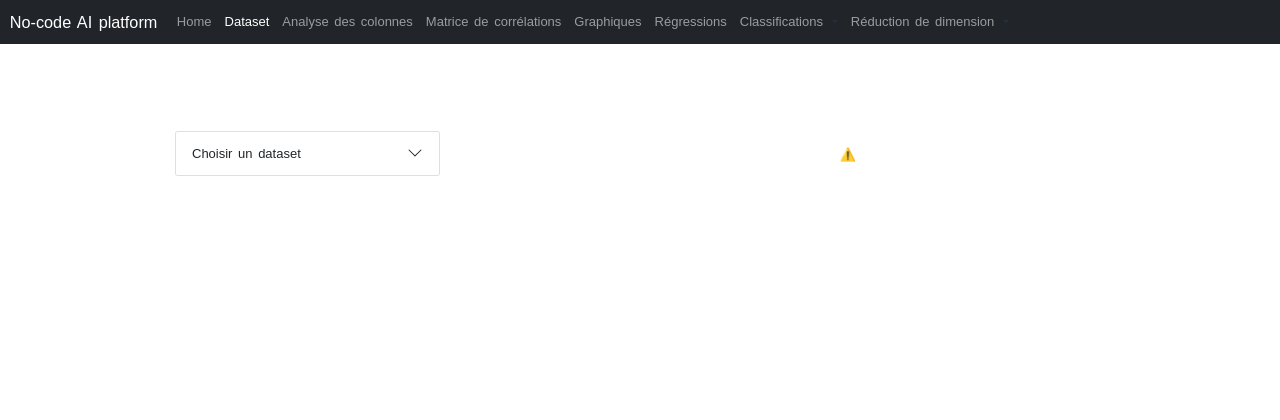
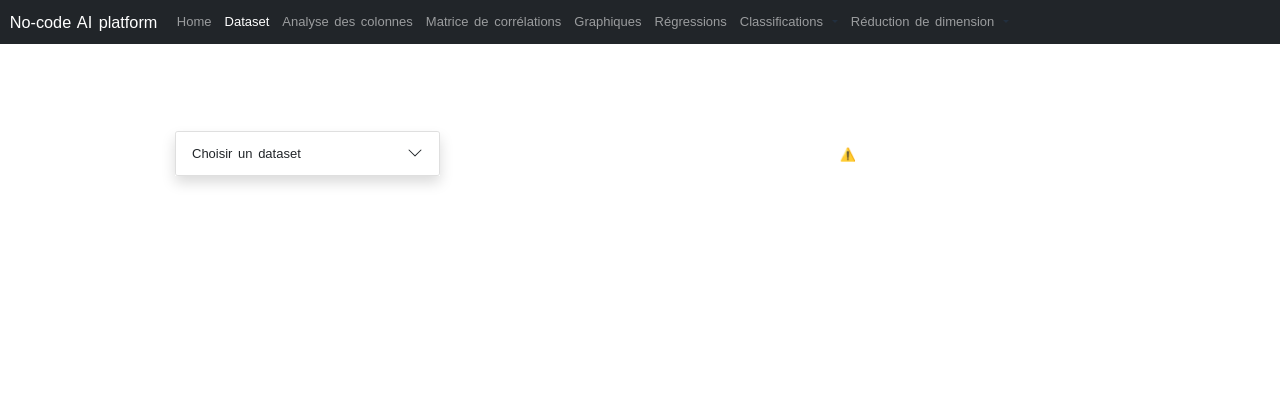
Before and after one commit to antonin-lfv/No-code-AI-platform, a Flask app: page /dataset in a window 1280 px wide. Shown: the top 420 px of the page. Run offline with Flask 2, Linux system fonts and the light colour scheme; some libraries are stand-ins or nearby versions.

Commit message:
Régressions

```diff
--- a/main_module/templates/analyse_colonnes.html
+++ b/main_module/templates/analyse_colonnes.html
@@ -7,7 +7,7 @@
         <div class="row">
             <div class="col-1"></div>
             <div class="col-3"><br><br>
-                <div class="accordion" id="accordion1">
+                <div class="accordion shadow" id="accordion1">
                     <div class="accordion-item">
                         <h2 class="accordion-header" id="flush-headingOne">
                             <button class="accordion-button collapsed" type="button" data-bs-toggle="collapse"
--- a/main_module/templates/dataset.html
+++ b/main_module/templates/dataset.html
@@ -7,7 +7,7 @@
         <div class="row">
             <div class="col-1"></div>
             <div class="col-3"><br><br><br>
-                <div class="accordion" id="accordion1">
+                <div class="accordion shadow" id="accordion1">
                     <div class="accordion-item">
                         <h2 class="accordion-header" id="flush-headingOne">
                             <button class="accordion-button collapsed" type="button" data-bs-toggle="collapse"
@@ -38,19 +38,19 @@
 
                 <br><br>
                 {% if session['_choix_dataset'] == 'iris' %}
-                    <div class="alert alert-success" role="alert">
+                    <div class="alert alert-success shadow" role="alert">
                         Vous avez choisi le Dataset des Iris
                     </div>
                 {% elif session['_choix_dataset'] == 'penguins' %}
-                    <div class="alert alert-success" role="alert">
+                    <div class="alert alert-success shadow" role="alert">
                         Vous avez choisi le Dataset des Penguins
                     </div>
                 {% elif session['_choix_dataset'] == 'voitures' %}
-                    <div class="alert alert-success" role="alert">
+                    <div class="alert alert-success shadow" role="alert">
                         Vous avez choisi le Dataset du prix des voitures
                     </div>
                 {% elif session['_choix_dataset'] == 'custom' %}
-                    <div class="alert alert-success" role="alert">
+                    <div class="alert alert-success shadow" role="alert">
                         This is a info alert—check it out!
                     </div>
                 {% else %}
--- a/main_module/templates/matrice_correlation.html
+++ b/main_module/templates/matrice_correlation.html
@@ -8,7 +8,7 @@
             <div class="col-1"></div>
             <div class="col-3"><br><br>
 
-                <div class="accordion" id="accordion1">
+                <div class="accordion shadow" id="accordion1">
                     <div class="accordion-item">
                         <h2 class="accordion-header" id="flush-headingOne">
                             <button class="accordion-button collapsed" type="button" data-bs-toggle="collapse"
@@ -72,7 +72,7 @@
 
     {% if erreur %}
         <!--Dataset vide-->
-        <div class="alert alert-danger" role="alert">
+        <div class="alert alert-danger shadow" role="alert">
             Le dataset après dropna() est vide !
         </div>
     {% endif %}
```
Also changed, not shown: other parts of main_module/templates/analyse_colonnes.html (+2 -2 lines), other parts of main_module/templates/dataset.html (+2 -2 lines), main_module/templates/regressions.html (+5 -5 lines), main_module/templates/section_graphiques.html (+5 -5 lines), ReadMe.md.
